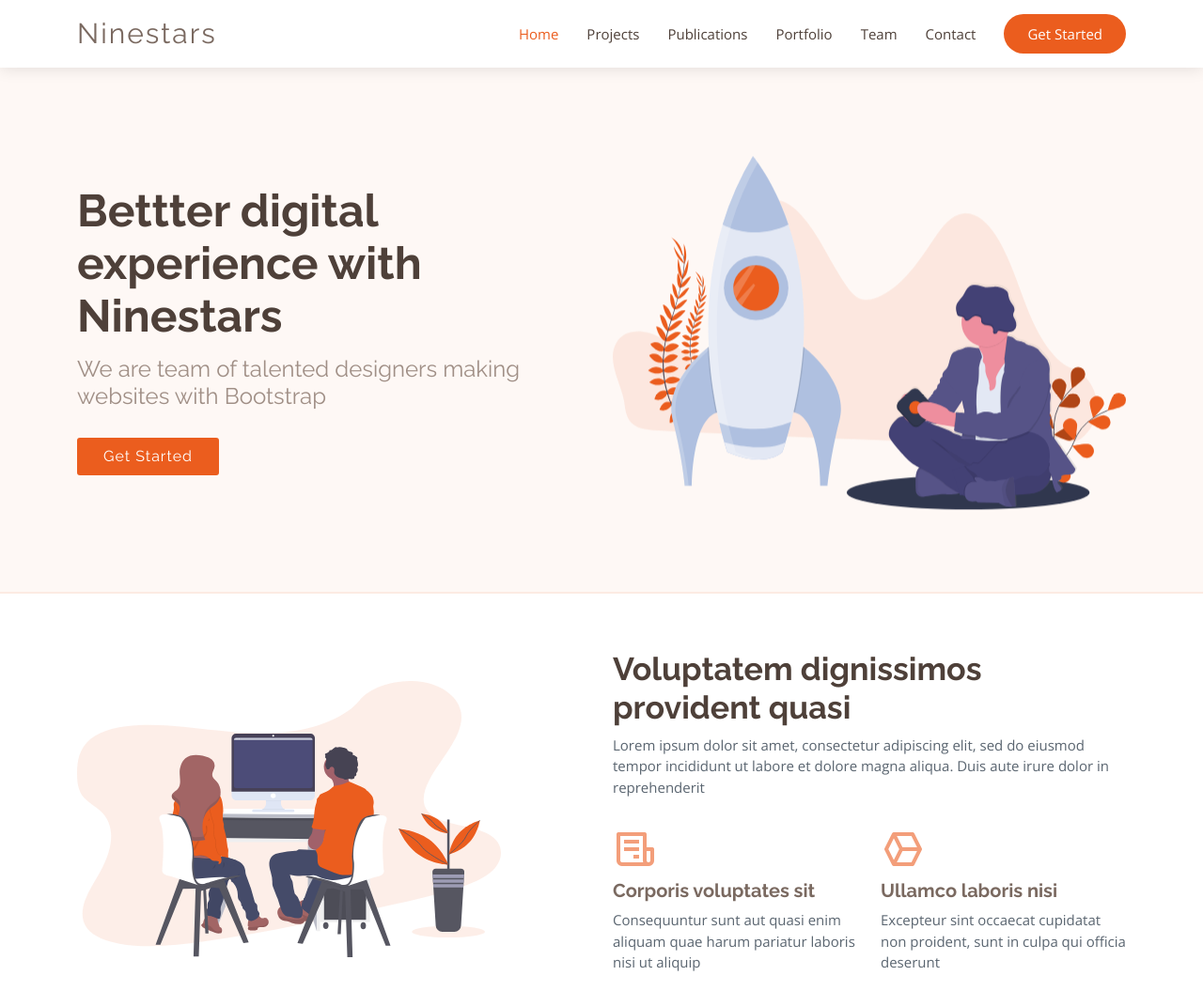
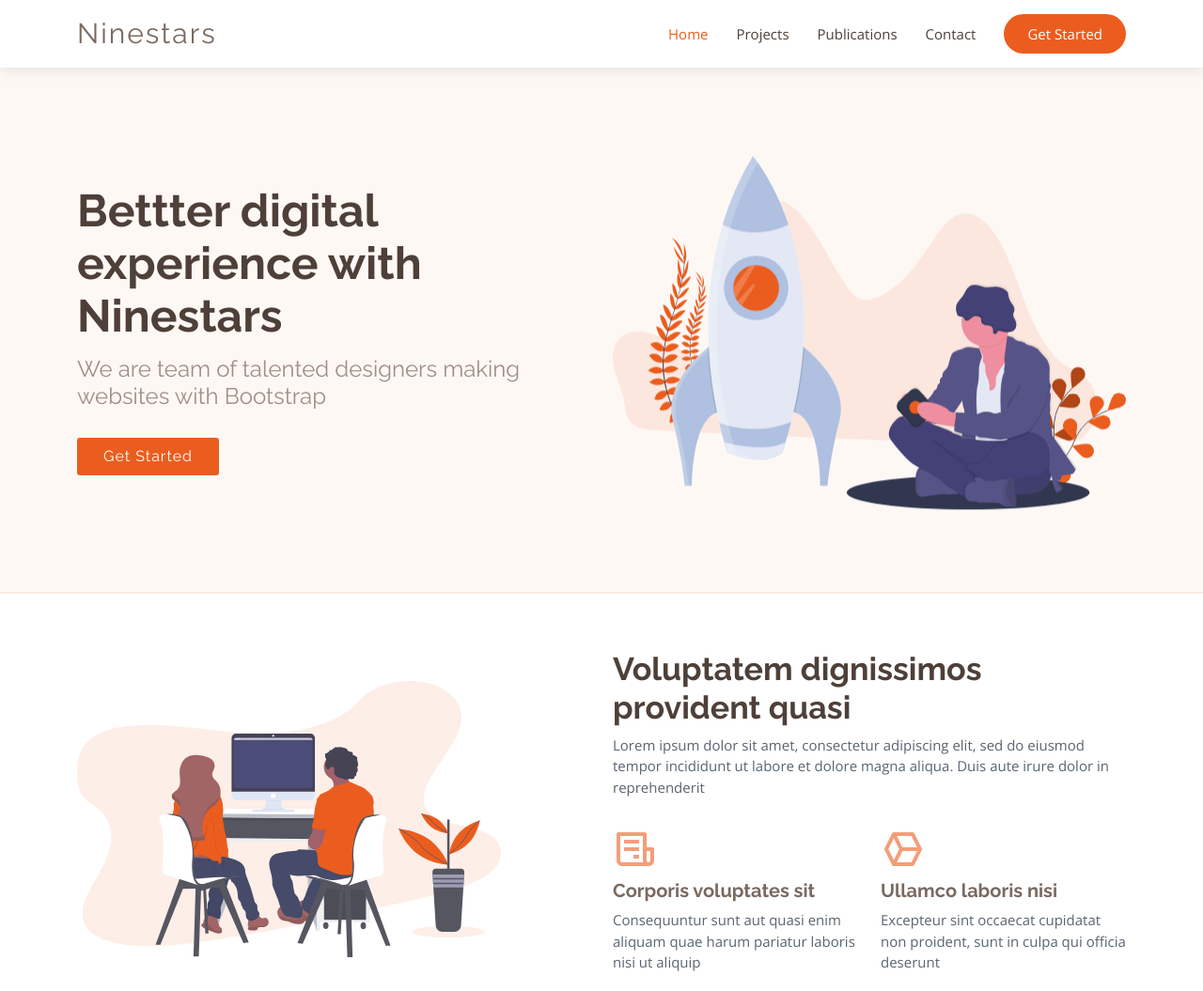
Before and after one commit to ascomlab/ascomweb, a plain HTML site: page index.html in a window 1280 px wide. Shown: the top 1055 px of the page at 94% size. Drawn offline with nearby package versions, Linux system fonts and the light colour scheme.

Commit message:
Update index.html

```diff
--- a/index.html
+++ b/index.html
@@ -54,9 +54,9 @@
           <!--<li><a class="nav-link scrollto" href="#about">About Us</a></li>-->
           <li><a class="nav-link scrollto" href="#services">Projects</a></li>
           <li><a class="nav-link scrollto" href="#research">Publications</a></li>
-          <li><a class="nav-link scrollto" href="#portfolio">Portfolio</a></li>
+          <!--<li><a class="nav-link scrollto" href="#portfolio">Portfolio</a></li>
           <li><a class="nav-link scrollto" href="#team">Team</a></li>
-          <!--<li class="dropdown"><a href="#"><span>Drop Down</span> <i class="bi bi-chevron-down"></i></a>
+          <li class="dropdown"><a href="#"><span>Drop Down</span> <i class="bi bi-chevron-down"></i></a>
             <ul>
               <li><a href="#">Drop Down 1</a></li>
               <li class="dropdown"><a href="#"><span>Deep Drop Down</span> <i class="bi bi-chevron-right"></i></a>
```
